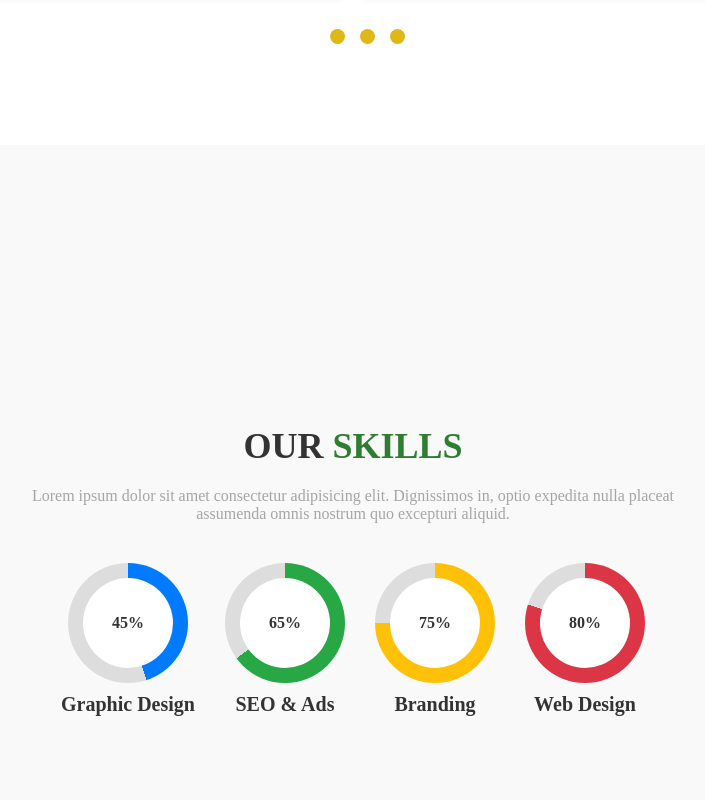
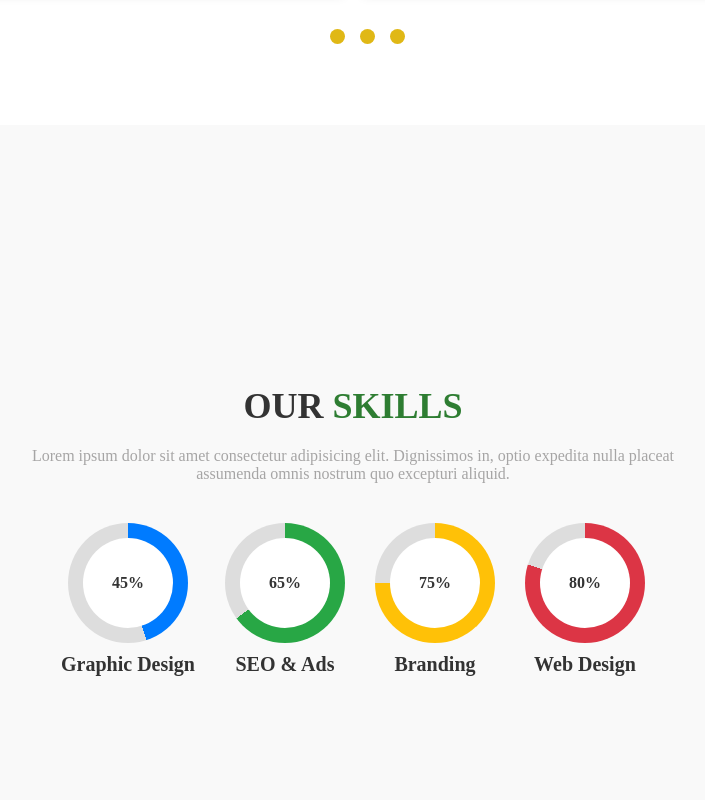
Before and after one commit to areebabano/Company-Portfolio, a plain HTML site: page index.html in a window 1280 px wide. Shown: the part 4540-5340 px from the top of the page, without its empty margins (287-992 px from the left). Drawn offline with nearby package versions, Linux system fonts and the light colour scheme.

Commit message:
some minor changes

```diff
--- a/styles.css
+++ b/styles.css
@@ -1056,11 +1056,11 @@ body {
 
 /* Our Skills Section Styling */
 .our-skills {
-  padding: 280px 20px;
+  padding: 260px 20px;
   text-align: center;
   background-color: #f9f9f9;
   font-family: serif;
-  margin-top: 240px;
+  margin-top: 220px;
 }
 
 .our-skills h1 {
```
